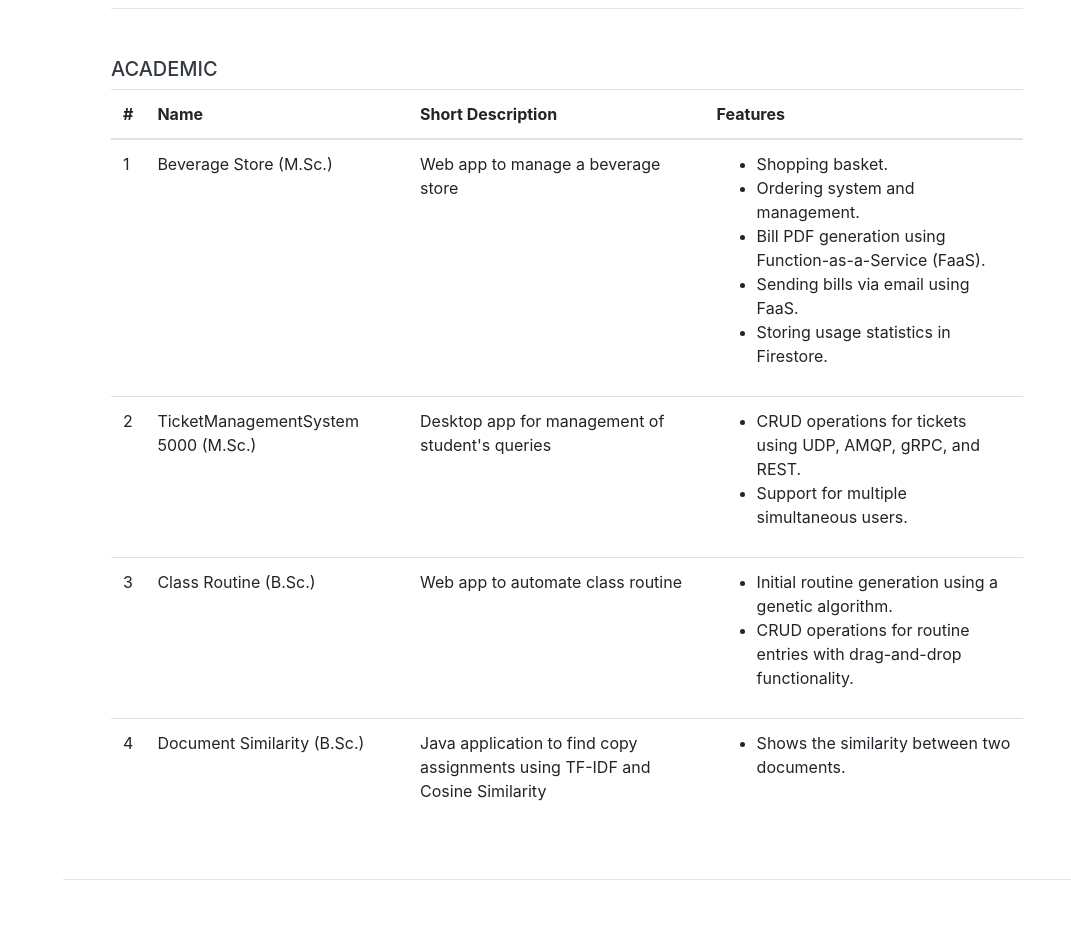
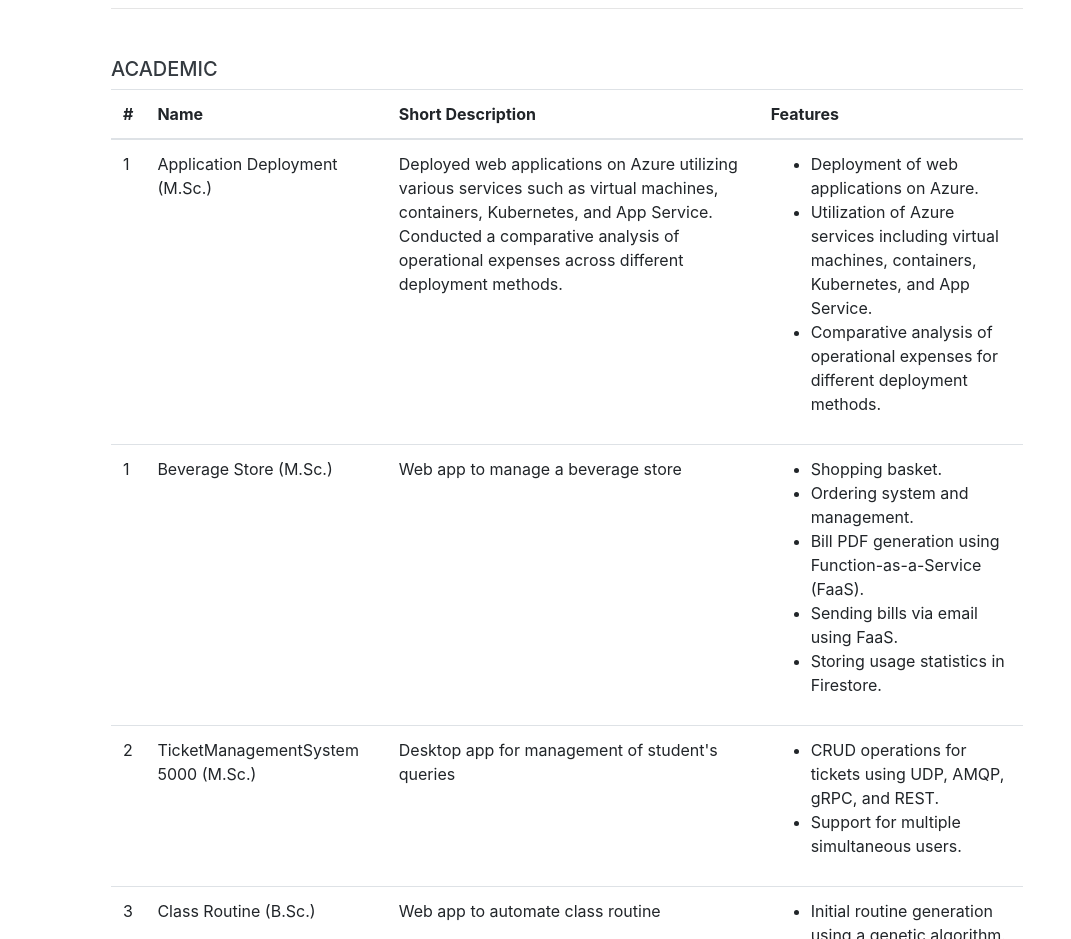
Before and after one commit to mastersunny/mastersunny.github.io, a website with bundled scripts: page index.html in a window 1280 px wide. Shown: the part 4420-5359 px from the top of the page, without its empty margins (209-1280 px from the left). Built offline with nearby package versions, Linux system fonts and the light colour scheme; a web font is replaced by a local one.

Commit message:
Update index.html
new project added. Masters project

```diff
--- a/index.html
+++ b/index.html
@@ -432,6 +432,30 @@
                 1
               </td>
               <td>
+                Application Deployment (M.Sc.)
+              </td>
+              <td>
+                Deployed web applications on Azure utilizing various services such as virtual machines, containers, Kubernetes, and App Service. Conducted a comparative analysis of operational expenses across different deployment methods.
+              </td>
+              <td>
+                <ul>
+                  <li>
+                    Deployment of web applications on Azure.
+                  </li>
+                  <li>
+                    Utilization of Azure services including virtual machines, containers, Kubernetes, and App Service.
+                  </li>
+                  <li>
+                    Comparative analysis of operational expenses for different deployment methods.
+                  </li>
+                </ul>
+              </td>
+            </tr>
+            <tr>
+              <td>
+                1
+              </td>
+              <td>
                 Beverage Store (M.Sc.)
               </td>
               <td>
```
